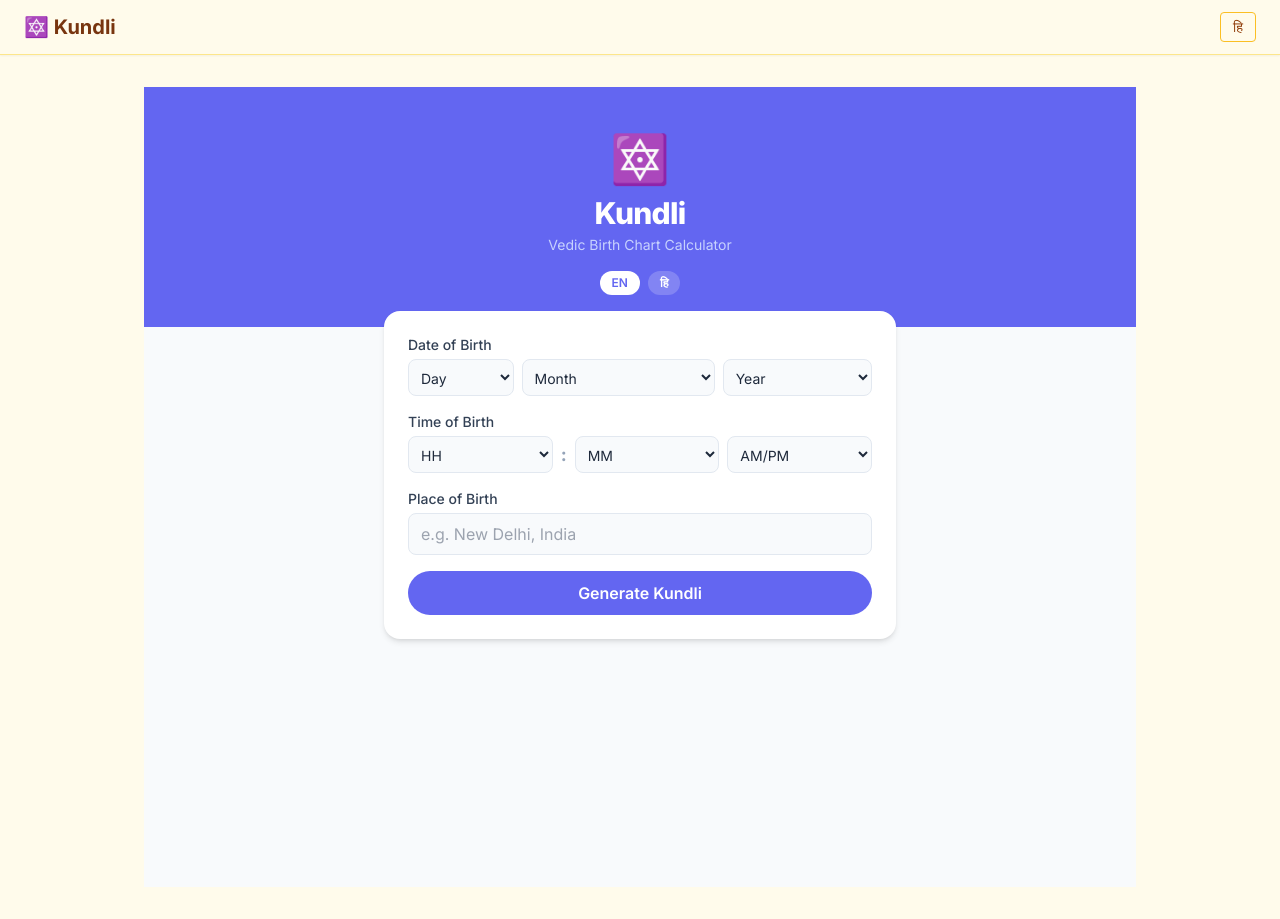
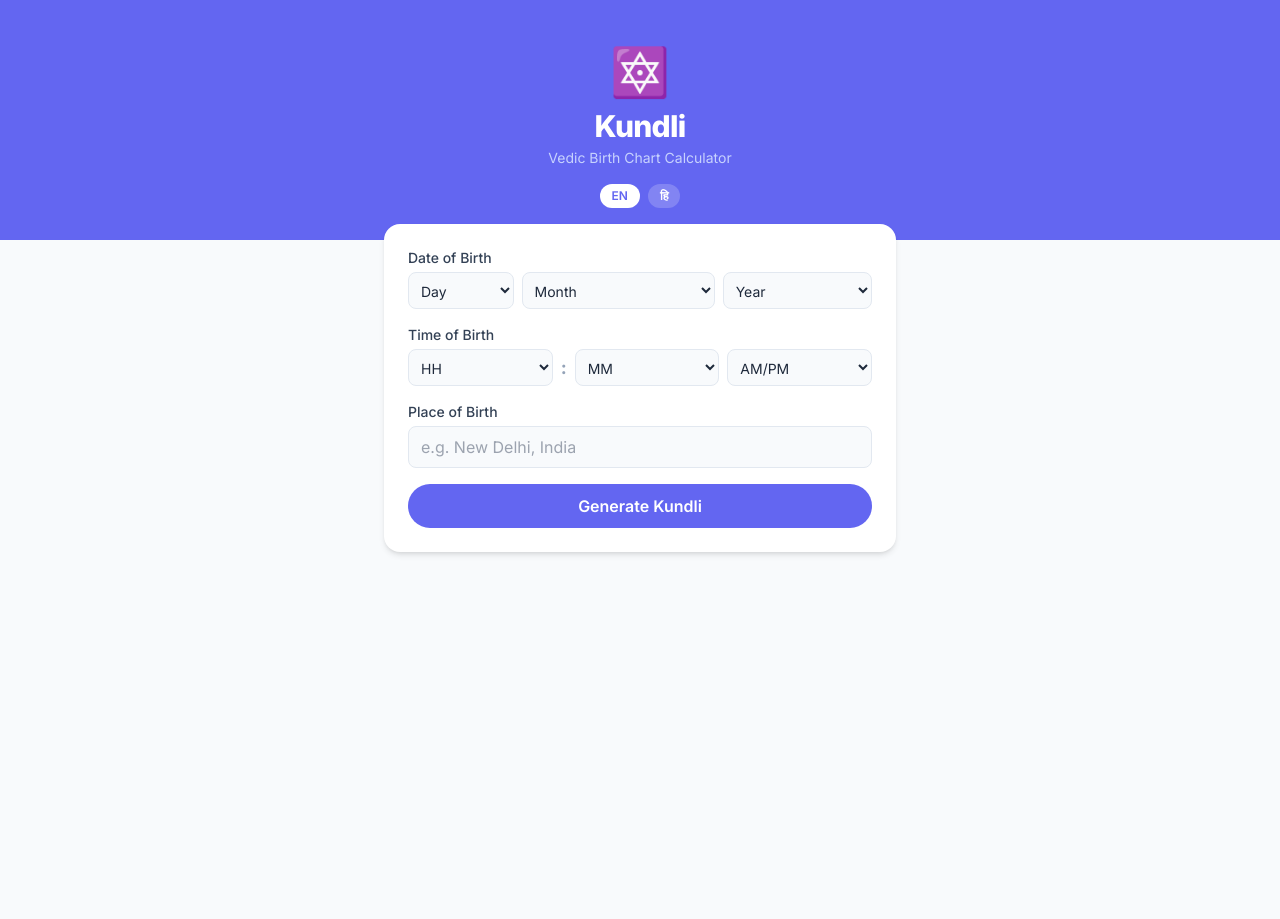
Before and after one commit to sushiljain07/StarJyotish, a React (Vite) app in the folder frontend/: page / in a window 1280 px wide. After the commit the page ends 800 px from the top, so only its background shows below. Built offline with nearby package versions, Linux system fonts and the light colour scheme.

Commit message:
fix: remove amber App shell - pages manage their own full-bleed layouts
Co-authored-by: Copilot <223556219+Copilot@users.noreply.github.com>

```diff
--- a/frontend/src/App.jsx
+++ b/frontend/src/App.jsx
@@ -1,34 +1,15 @@
 // frontend/src/App.jsx
-import { BrowserRouter, Routes, Route, Link } from 'react-router-dom'
-import { useTranslation } from 'react-i18next'
-import LanguageToggle from './components/LanguageToggle'
+import { BrowserRouter, Routes, Route } from 'react-router-dom'
 import Home from './pages/Home'
 import Result from './pages/Result'
-
-function Header() {
-  const { t } = useTranslation()
-  return (
-    <header className="bg-amber-50 border-b border-amber-200 px-6 py-3 flex items-center justify-between shadow-sm">
-      <Link to="/" className="flex items-center gap-2 text-amber-900 font-bold text-xl">
-        🔯 {t('app_title')}
-      </Link>
-      <LanguageToggle />
-    </header>
-  )
-}
 
 export default function App() {
   return (
     <BrowserRouter>
-      <div className="min-h-screen bg-amber-50">
-        <Header />
-        <main className="max-w-5xl mx-auto px-4 py-8">
-          <Routes>
-            <Route path="/" element={<Home />} />
-            <Route path="/kundli" element={<Result />} />
-          </Routes>
-        </main>
-      </div>
+      <Routes>
+        <Route path="/" element={<Home />} />
+        <Route path="/kundli" element={<Result />} />
+      </Routes>
     </BrowserRouter>
   )
 }
```
